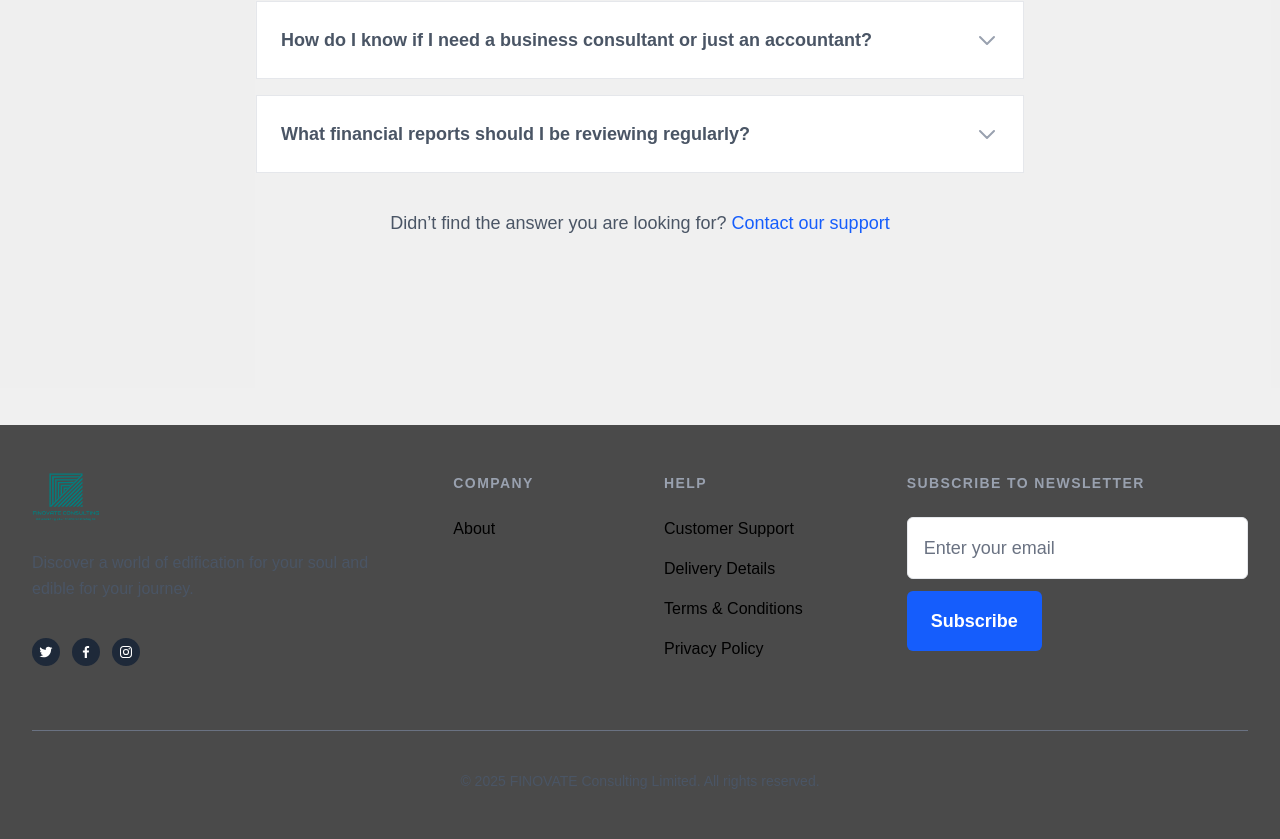
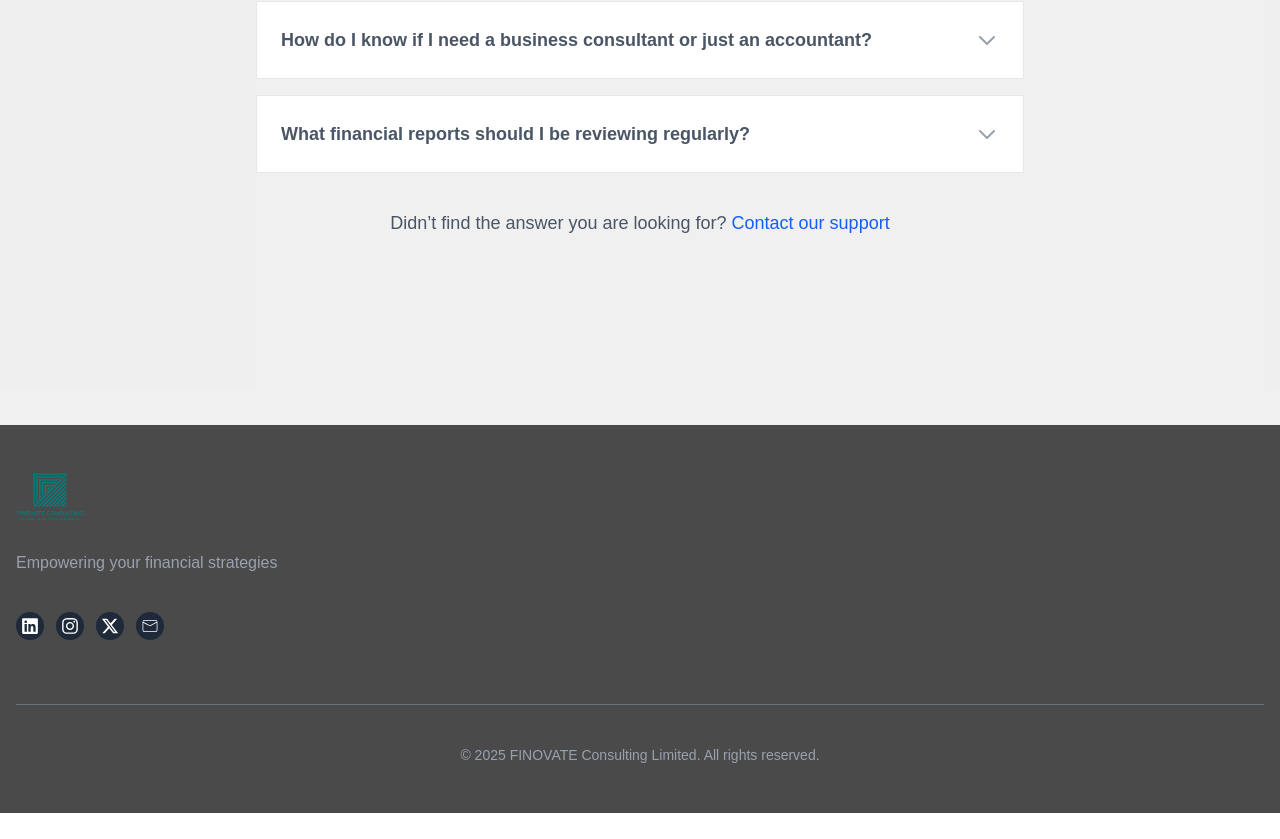
Before and after one commit to Jideotetic/finovate-consulting-limited, a Next.js app: page /faq in a window 1280 px wide. Shown: the part 375-1214 px from the top of the page. After the commit the page ends 1188 px from the top, so only its background shows below. Built offline with nearby package versions, Linux system fonts and the light colour scheme; what @bprogress/next would draw is missing.

Commit message:
Added a footer

```diff
--- a/app/faq/page.tsx
+++ b/app/faq/page.tsx
@@ -24,8 +24,8 @@ export default function FAQ() {
             <p className="text-center text-gray-600 textbase mt-9">
               Didn’t find the answer you are looking for?{" "}
               <a
-                href="#"
-                title=""
+                href="mailto:finovateconsults@gmail.com"
+                title="Send us a mail"
                 className="font-medium text-blue-600 transition-all duration-200 hover:text-blue-700 focus:text-blue-700 hover:underline"
               >
                 Contact our support
--- a/components/layouts/footer.tsx
+++ b/components/layouts/footer.tsx
@@ -1,12 +1,27 @@
 import Image from "next/image";
+import * as motion from "motion/react-client";
+import SectionContainer from "../section-container";
+import { FaInstagram, FaLinkedin, FaXTwitter } from "react-icons/fa6";
+import { CiMail } from "react-icons/ci";
 
 export function Footer() {
   const currentYear = new Date().getFullYear();
   return (
-    <footer className="py-12 bg-[#4A4A4A]">
-      <div className="px-4 mx-auto sm:px-6 lg:px-8 max-w-7xl">
-        <div className="grid grid-cols-2 md:col-span-3 lg:grid-cols-6 gap-y-16 gap-x-12">
-          <div className="col-span-2 md:col-span-3 lg:col-span-2 lg:pr-8">
+    <footer>
+      <motion.div
+        initial={{ opacity: 0 }}
+        whileInView={{ opacity: 1 }}
+        transition={{ duration: 1 }}
+        className="py-12 bg-[#4A4A4A]"
+      >
+        <SectionContainer>
+          <div>
+            <motion.div
+              initial={{ x: -99, opacity: 0 }}
+              whileInView={{ x: 0, opacity: 1 }}
+              transition={{ duration: 3 }}
+              className="lg:pr-8"
+            >
               <Image
                 className="h-auto w-17"
                 src="/finovate.svg"
@@ -16,172 +31,73 @@ export function Footer() {
                 priority
               />
 
-            <p className="text-base leading-relaxed text-gray-600 mt-7">
-              Discover a world of edification for your soul and edible for your
-              journey.
+              <p className="text-base leading-relaxed text-gray-400 mt-7">
+                Empowering your financial strategies
               </p>
 
               <ul className="flex items-center space-x-3 mt-9">
                 <li>
                   <a
-                  href="#"
-                  title=""
-                  className="flex items-center justify-center text-white transition-all duration-200 bg-gray-800 rounded-full w-7 h-7 hover:bg-[#c7ea46] focus:bg-[#c7ea46]"
+                    href="https://linkedin.com/consult-finovate"
+                    title="Linkedin"
+                    className="flex items-center justify-center text-white transition-all duration-200 bg-gray-800 rounded-full w-7 h-7 hover:bg-[#008080] focus:bg-[#008080]"
                   >
-                  <svg
-                    className="w-4 h-4"
-                    xmlns="http://www.w3.org/2000/svg"
-                    viewBox="0 0 24 24"
-                    fill="currentColor"
-                  >
-                    <path d="M19.633 7.997c.013.175.013.349.013.523 0 5.325-4.053 11.461-11.46 11.461-2.282 0-4.402-.661-6.186-1.809.324.037.636.05.973.05a8.07 8.07 0 0 0 5.001-1.721 4.036 4.036 0 0 1-3.767-2.793c.249.037.499.062.761.062.361 0 .724-.05 1.061-.137a4.027 4.027 0 0 1-3.23-3.953v-.05c.537.299 1.16.486 1.82.511a4.022 4.022 0 0 1-1.796-3.354c0-.748.199-1.434.548-2.032a11.457 11.457 0 0 0 8.306 4.215c-.062-.3-.1-.611-.1-.923a4.026 4.026 0 0 1 4.028-4.028c1.16 0 2.207.486 2.943 1.272a7.957 7.957 0 0 0 2.556-.973 4.02 4.02 0 0 1-1.771 2.22 8.073 8.073 0 0 0 2.319-.624 8.645 8.645 0 0 1-2.019 2.083z"></path>
-                  </svg>
+                    <FaLinkedin />
                   </a>
                 </li>
 
                 <li>
                   <a
-                  href="#"
-                  title=""
-                  className="flex items-center justify-center text-white transition-all duration-200 bg-gray-800 rounded-full w-7 h-7 hover:bg-[#c7ea46] focus:bg-[#c7ea46]"
+                    href="https://instagram.com/consult_finovate"
+                    title="Instagram"
+                    className="flex items-center justify-center text-white transition-all duration-200 bg-gray-800 rounded-full w-7 h-7 hover:bg-[#008080] focus:bg-[#008080]"
                   >
-                  <svg
-                    className="w-4 h-4"
-                    xmlns="http://www.w3.org/2000/svg"
-                    viewBox="0 0 24 24"
-                    fill="currentColor"
-                  >
-                    <path d="M13.397 20.997v-8.196h2.765l.411-3.209h-3.176V7.548c0-.926.258-1.56 1.587-1.56h1.684V3.127A22.336 22.336 0 0 0 14.201 3c-2.444 0-4.122 1.492-4.122 4.231v2.355H7.332v3.209h2.753v8.202h3.312z"></path>
-                  </svg>
+                    <FaInstagram />
                   </a>
                 </li>
 
                 <li>
                   <a
-                  href="#"
-                  title=""
-                  className="flex items-center justify-center text-white transition-all duration-200 bg-gray-800 rounded-full w-7 h-7 hover:bg-[#c7ea46] focus:bg-[#c7ea46]"
+                    href="https://x.com/consultfinovate"
+                    title="X"
+                    className="flex items-center justify-center text-white transition-all duration-200 bg-gray-800 rounded-full w-7 h-7 hover:bg-[#008080] focus:bg-[#008080]"
                   >
-                  <svg
-                    className="w-4 h-4"
-                    xmlns="http://www.w3.org/2000/svg"
-                    viewBox="0 0 24 24"
-                    fill="currentColor"
-                  >
-                    <path d="M11.999 7.377a4.623 4.623 0 1 0 0 9.248 4.623 4.623 0 0 0 0-9.248zm0 7.627a3.004 3.004 0 1 1 0-6.008 3.004 3.004 0 0 1 0 6.008z"></path>
-                    <circle cx="16.806" cy="7.207" r="1.078"></circle>
-                    <path d="M20.533 6.111A4.605 4.605 0 0 0 17.9 3.479a6.606 6.606 0 0 0-2.186-.42c-.963-.042-1.268-.054-3.71-.054s-2.755 0-3.71.054a6.554 6.554 0 0 0-2.184.42 4.6 4.6 0 0 0-2.633 2.632 6.585 6.585 0 0 0-.419 2.186c-.043.962-.056 1.267-.056 3.71 0 2.442 0 2.753.056 3.71.015.748.156 1.486.419 2.187a4.61 4.61 0 0 0 2.634 2.632 6.584 6.584 0 0 0 2.185.45c.963.042 1.268.055 3.71.055s2.755 0 3.71-.055a6.615 6.615 0 0 0 2.186-.419 4.613 4.613 0 0 0 2.633-2.633c.263-.7.404-1.438.419-2.186.043-.962.056-1.267.056-3.71s0-2.753-.056-3.71a6.581 6.581 0 0 0-.421-2.217zm-1.218 9.532a5.043 5.043 0 0 1-.311 1.688 2.987 2.987 0 0 1-1.712 1.711 4.985 4.985 0 0 1-1.67.311c-.95.044-1.218.055-3.654.055-2.438 0-2.687 0-3.655-.055a4.96 4.96 0 0 1-1.669-.311 2.985 2.985 0 0 1-1.719-1.711 5.08 5.08 0 0 1-.311-1.669c-.043-.95-.053-1.218-.053-3.654 0-2.437 0-2.686.053-3.655a5.038 5.038 0 0 1 .311-1.687c.305-.789.93-1.41 1.719-1.712a5.01 5.01 0 0 1 1.669-.311c.951-.043 1.218-.055 3.655-.055s2.687 0 3.654.055a4.96 4.96 0 0 1 1.67.311 2.991 2.991 0 0 1 1.712 1.712 5.08 5.08 0 0 1 .311 1.669c.043.951.054 1.218.054 3.655 0 2.436 0 2.698-.043 3.654h-.011z"></path>
-                  </svg>
-                </a>
-              </li>
-            </ul>
-          </div>
-
-          <div>
-            <p className="text-sm font-semibold tracking-widest text-gray-400 uppercase">
-              Company
-            </p>
-
-            <ul className="mt-6 space-y-4">
-              <li>
-                <a
-                  href="#"
-                  title=""
-                  className="flex text-base text-black transition-all duration-200 hover:text-blue-600 focus:text-blue-600"
-                >
-                  About
-                </a>
-              </li>
-            </ul>
-          </div>
-
-          <div>
-            <p className="text-sm font-semibold tracking-widest text-gray-400 uppercase">
-              Help
-            </p>
-
-            <ul className="mt-6 space-y-4">
-              <li>
-                <a
-                  href="#"
-                  title=""
-                  className="flex text-base text-black transition-all duration-200 hover:text-blue-600 focus:text-blue-600"
-                >
-                  {" "}
-                  Customer Support{" "}
+                    <FaXTwitter />
                   </a>
                 </li>
 
                 <li>
                   <a
-                  href="#"
-                  title=""
-                  className="flex text-base text-black transition-all duration-200 hover:text-blue-600 focus:text-blue-600"
+                    href="mailto:finovateconsults@gmail.com"
+                    title="Send a mail"
+                    className="flex items-center justify-center text-white transition-all duration-200 bg-gray-800 rounded-full w-7 h-7 hover:bg-[#008080] focus:bg-[#008080]"
                   >
-                  {" "}
-                  Delivery Details{" "}
-                </a>
-              </li>
-
-              <li>
-                <a
-                  href="#"
-                  title=""
-                  className="flex text-base text-black transition-all duration-200 hover:text-blue-600 focus:text-blue-600"
-                >
-                  {" "}
-                  Terms & Conditions{" "}
-                </a>
-              </li>
-
-              <li>
-                <a
-                  href="#"
-                  title=""
-                  className="flex text-base text-black transition-all duration-200 hover:text-blue-600 focus:text-blue-600"
-                >
-                  {" "}
-                  Privacy Policy{" "}
+                    <CiMail />
                   </a>
                 </li>
               </ul>
+            </motion.div>
           </div>
 
-          <div className="col-span-2 md:col-span-1 lg:col-span-2 lg:pl-8">
-            <p className="text-sm font-semibold tracking-widest text-gray-400 uppercase">
-              Subscribe to newsletter
-            </p>
+          <motion.div
+            initial={{ x: -99, opacity: 0 }}
+            whileInView={{ x: 0, opacity: 1 }}
+            transition={{ duration: 3 }}
+          >
+            <hr className="mt-16 mb-10 border-gray-500" />
+          </motion.div>
 
-            <form action="#" method="POST" className="mt-6">
-              <div>
-                <label htmlFor="email" className="sr-only">
-                  Email
-                </label>
-                <input
-                  type="email"
-                  name="email"
-                  id="email"
-                  placeholder="Enter your email"
-                  className="block w-full p-4 text-black placeholder-gray-500 transition-all duration-200 bg-white border border-gray-200 rounded-md focus:outline-none focus:border-blue-600 caret-blue-600"
-                />
-              </div>
-
-              <button
-                type="submit"
-                className="inline-flex items-center justify-center px-6 py-4 mt-3 font-semibold text-white transition-all duration-200 hover:bg-[#c7ea46] focus:bg-[#c7ea46] bg-blue-600 rounded-md"
+          <motion.div
+            initial={{ x: -99, opacity: 0 }}
+            whileInView={{ x: 0, opacity: 1 }}
+            transition={{ duration: 3 }}
           >
-                Subscribe
-              </button>
-            </form>
-          </div>
-        </div>
-
-        <hr className="mt-16 mb-10 border-gray-500" />
-
-        <p className="text-sm text-center text-gray-600">
+            <p className="text-sm text-center text-gray-400">
               © {currentYear} FINOVATE Consulting Limited. All rights reserved.
             </p>
-      </div>
+          </motion.div>
+        </SectionContainer>
+      </motion.div>
     </footer>
   );
 }
--- /dev/null
+++ b/components/layouts/header.tsx
@@ -0,0 +1,17 @@
+import * as motion from "motion/react-client";
+import NavBar from "@/components/nav-bar";
+
+export function Header() {
+  return (
+    <header>
+      <motion.div
+        initial={{ y: -20, opacity: 0 }}
+        animate={{ y: 0, opacity: 1 }}
+        transition={{ duration: 0.5 }}
+        className="bg-white shadow-xl fixed left-0 right-0 top-0 z-50"
+      >
+        <NavBar />
+      </motion.div>
+    </header>
+  );
+}
--- a/components/nav-bar.tsx
+++ b/components/nav-bar.tsx
@@ -21,7 +21,6 @@ interface NavLink {
 const NAV_LINKS: NavLink[] = [
   { name: "About Us", href: "about-us" },
   { name: "Our Services", href: "our-services" },
-  { name: "Contact Us", href: "#contact" },
   { name: "FAQ", href: "faq" },
 ];
 
```
Also changed, not shown: app/layout.tsx (+2 -13 lines). Lines whose indentation alone changed are shown as unchanged.
